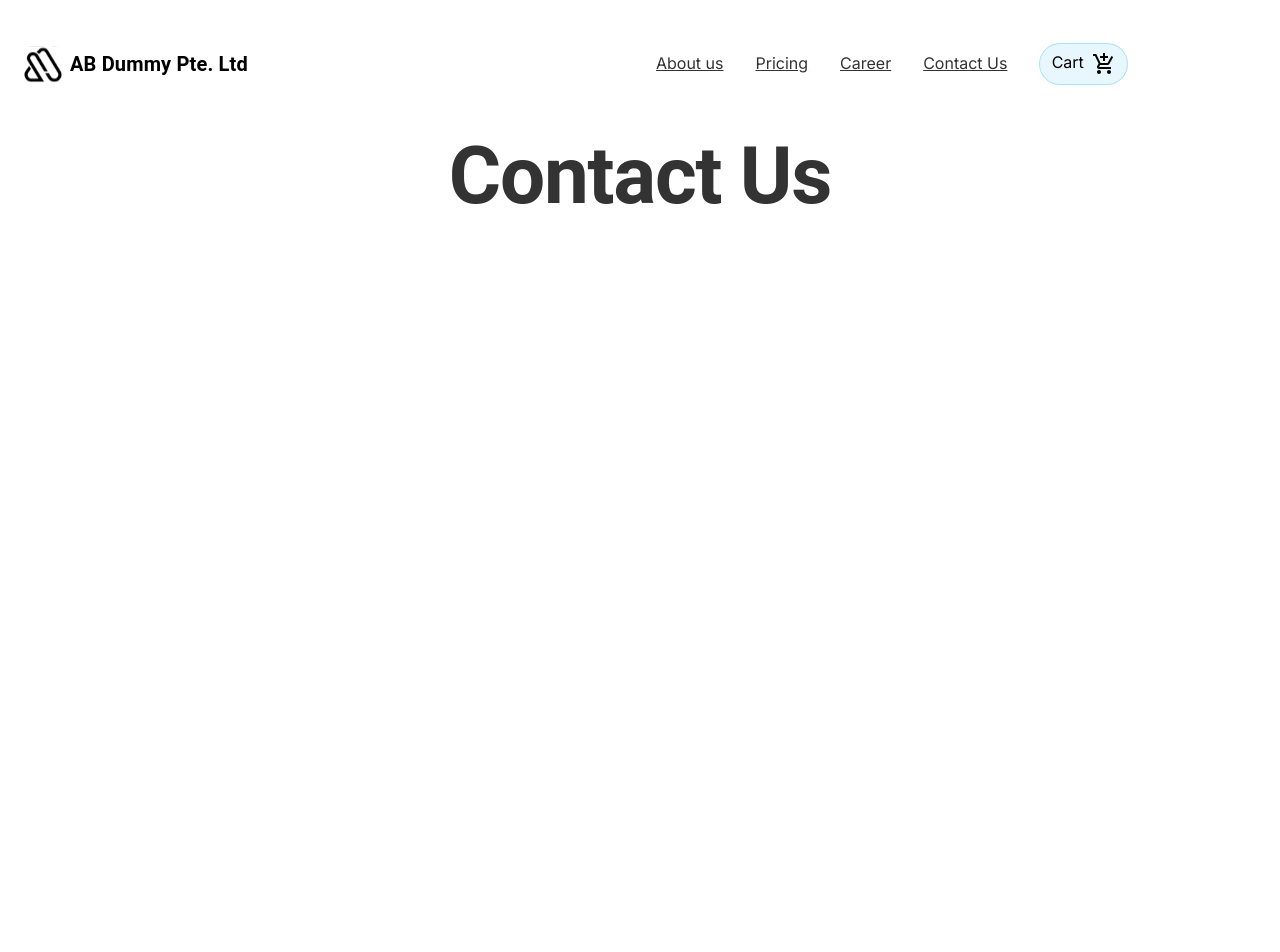
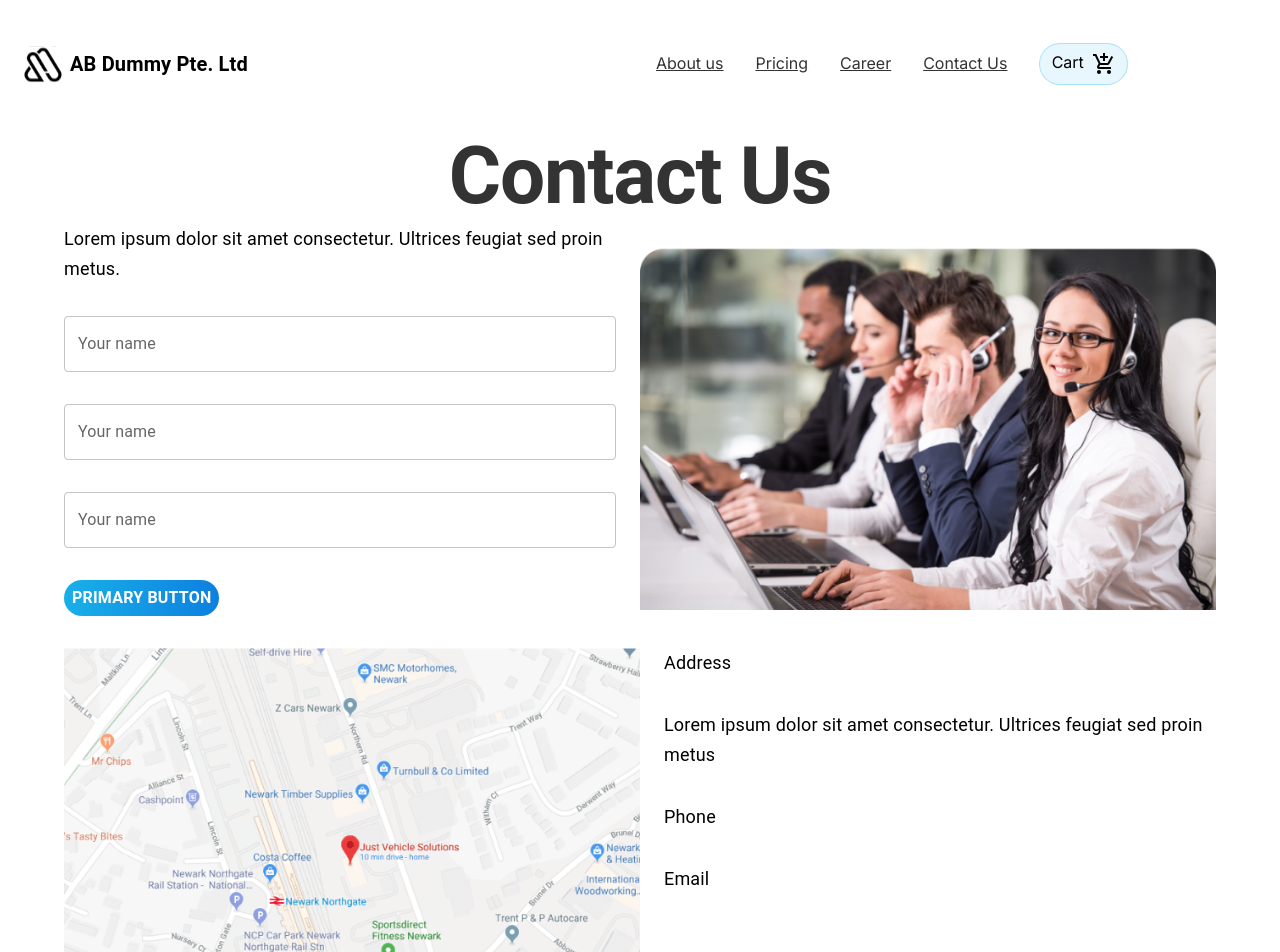
Before and after one commit to RitikTailor15/company_website, a React (Create React App) app: page /contact in a window 1280 px wide. Shown: the top 952 px of the page. Before the commit the page ends 800 px from the top, so only its background shows below. Built offline with nearby package versions, Linux system fonts and the light colour scheme.

Commit message:
Worked on contact us page

```diff
--- a/src/App.js
+++ b/src/App.js
@@ -1,6 +1,6 @@
 import { Route, Routes } from "react-router-dom";
 
-import Header from "./Components";
+import Header from "./Components/Header";
 import About from "./Pages/About";
 import Pricing from "./Pages/Pricing";
 import Career from "./Pages/Career";
--- a/src/Components/index.jsx
+++ b/src/Components/Header/index.jsx
@@ -3,7 +3,7 @@
 import { Box, AppBar, Toolbar, Typography, Stack } from "@mui/material";
 import AddShoppingCartIcon from "@mui/icons-material/AddShoppingCart";
 
-import Logo from "../Assets/logo.svg";
+import Logo from "../..//Assets/logo.svg";
 
 const Header = () => {
   const navigate = useNavigate();
--- a/src/Pages/Contact/index.jsx
+++ b/src/Pages/Contact/index.jsx
@@ -1,12 +1,96 @@
 import React from "react";
+import { TextField, Stack, Typography, Button } from "@mui/material";
 
 import PageContainer from "../../Components/PageContainer";
 import PageTitle from "../../Components/PageTitle";
+import AboutUs from "../../Assets/AboutUs.png";
+import Map from "../../Assets/Map.png";
 
 const Contact = () => {
   return (
     <PageContainer>
       <PageTitle title="Contact Us" />
+      <Stack direction="row" alignItems="center" gap={3}>
+        <Stack gap={4}>
+          <Typography
+            variant="body1"
+            sx={{
+              fontSize: "1.125rem",
+              fontWeight: "400",
+              lineHeight: "1.875rem",
+            }}
+          >
+            Lorem ipsum dolor sit amet consectetur. Ultrices feugiat sed proin
+            metus.
+          </Typography>
+          <TextField label="Your name" />
+          <TextField label="Your name" />
+          <TextField label="Your name" />
+          <Button
+            sx={{
+              background:
+                "linear-gradient(92.57deg, #18B0E9 0.71%, #0D80DF 99.37%)",
+              fontSize: "1rem",
+              fontWeight: 700,
+              lineHeight: "1.5rem",
+              letterSpacing: "0.0125em",
+              textAlign: "center",
+              borderRadius: "24px",
+              width: "fit-content",
+              color: "#fff",
+            }}
+          >
+            Primary button
+          </Button>
+        </Stack>
+        <img src={AboutUs} alt="Contact us" width="50%" />
+      </Stack>
+      <Stack direction="row" alignItems="flex-start" gap={3} mt={4}>
+        <img src={Map} alt="Map" width="50%" />
+        <Stack gap={4}>
+          <Typography
+            variant="body1"
+            sx={{
+              fontSize: "1.125rem",
+              fontWeight: "400",
+              lineHeight: "1.875rem",
+            }}
+          >
+            Address
+          </Typography>
+          <Typography
+            variant="body1"
+            sx={{
+              fontSize: "1.125rem",
+              fontWeight: "400",
+              lineHeight: "1.875rem",
+            }}
+          >
+            Lorem ipsum dolor sit amet consectetur. Ultrices feugiat sed proin
+            metus
+          </Typography>
+          <Typography
+            variant="body1"
+            sx={{
+              fontSize: "1.125rem",
+              fontWeight: "400",
+              lineHeight: "1.875rem",
+            }}
+          >
+            Phone
+          </Typography>
+          <Typography
+            variant="body1"
+            sx={{
+              fontSize: "1.125rem",
+              fontWeight: "400",
+              lineHeight: "1.875rem",
+            }}
+          >
+            Email
+          </Typography>
+        </Stack>
+      </Stack>
     </PageContainer>
   );
 };
```
Also changed, not shown: src/Assets/Map.png (added).
